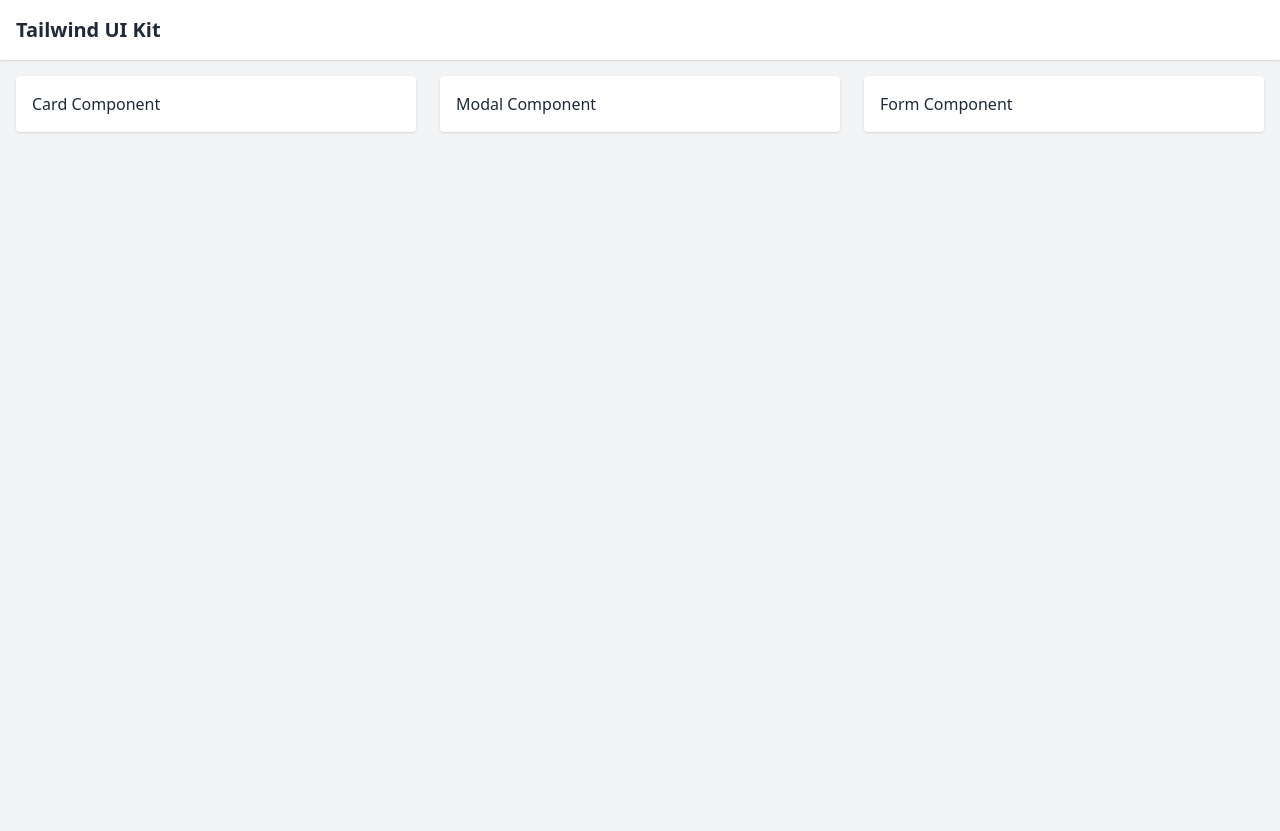
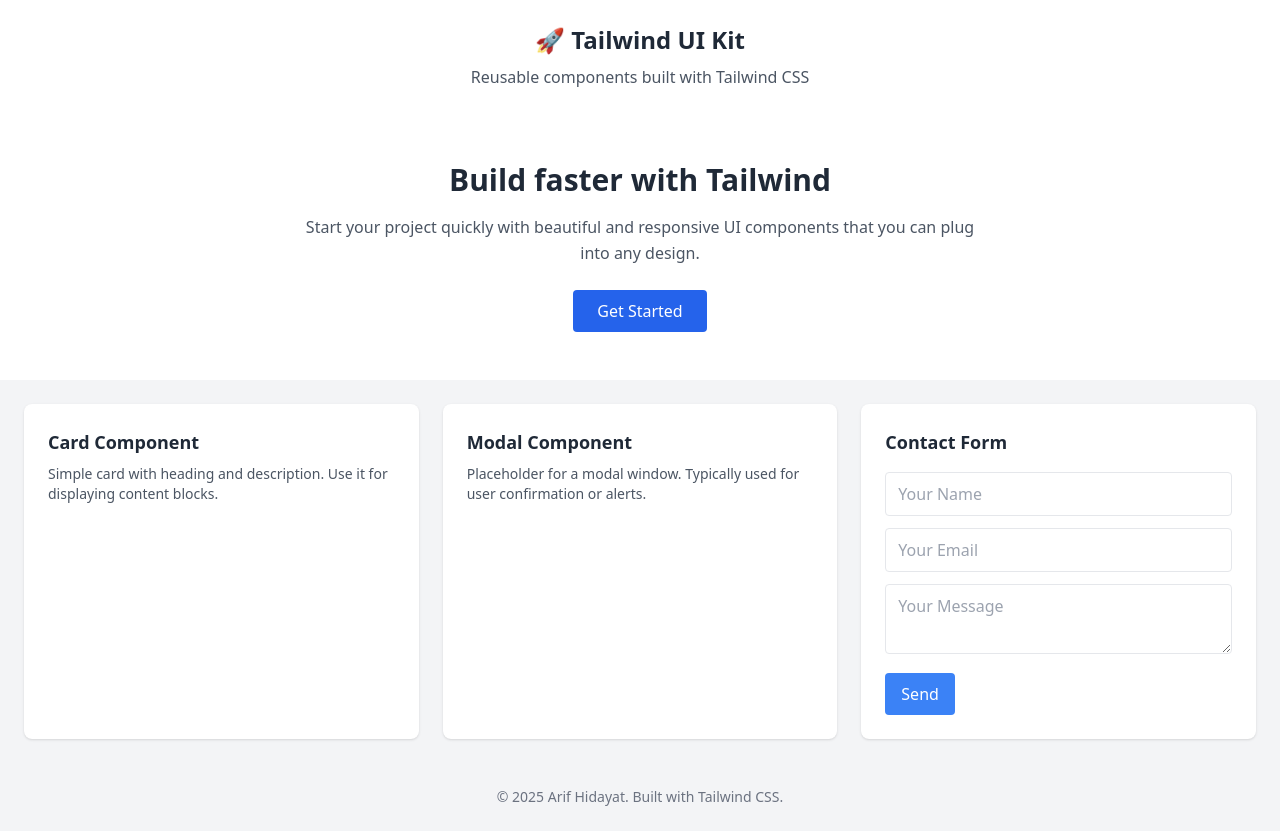
Before and after one commit to itarifhidayat/tailwind-ui-kit, a plain HTML site: page index.html in a window 1280 px wide. Before the commit the page ends 800 px from the top, so only its background shows below. Drawn offline with nearby package versions, Linux system fonts and the light colour scheme.

Commit message:
Update index.html
Replace index.html with enhanced Tailwind UI layout

```diff
--- a/index.html
+++ b/index.html
@@ -6,14 +6,49 @@
   <title>Tailwind UI Kit</title>
   <script src="https://cdn.tailwindcss.com"></script>
 </head>
-<body class="bg-gray-100 text-gray-800">
-  <header class="bg-white shadow p-4">
-    <h1 class="text-xl font-bold">Tailwind UI Kit</h1>
+<body class="bg-gray-100 text-gray-800 font-sans leading-relaxed">
+  <!-- Header -->
+  <header class="bg-white shadow p-6">
+    <h1 class="text-2xl font-bold text-center">🚀 Tailwind UI Kit</h1>
+    <p class="text-center text-gray-600 mt-2">Reusable components built with Tailwind CSS</p>
   </header>
-  <main class="p-4 grid gap-6 md:grid-cols-2 lg:grid-cols-3">
-    <div class="p-4 bg-white rounded shadow">Card Component</div>
-    <div class="p-4 bg-white rounded shadow">Modal Component</div>
-    <div class="p-4 bg-white rounded shadow">Form Component</div>
+
+  <!-- Hero Section -->
+  <section class="bg-white py-12 px-6 text-center">
+    <h2 class="text-3xl font-semibold mb-4">Build faster with Tailwind</h2>
+    <p class="mb-6 text-gray-600 max-w-2xl mx-auto">Start your project quickly with beautiful and responsive UI components that you can plug into any design.</p>
+    <button class="bg-blue-600 text-white px-6 py-2 rounded hover:bg-blue-700 transition">Get Started</button>
+  </section>
+
+  <!-- Components Grid -->
+  <main class="p-6 grid gap-6 md:grid-cols-2 lg:grid-cols-3">
+    <!-- Card Component -->
+    <div class="bg-white p-6 rounded-lg shadow hover:shadow-lg transition">
+      <h3 class="text-lg font-bold mb-2">Card Component</h3>
+      <p class="text-sm text-gray-600">Simple card with heading and description. Use it for displaying content blocks.</p>
+    </div>
+
+    <!-- Modal Component (Static) -->
+    <div class="bg-white p-6 rounded-lg shadow hover:shadow-lg transition">
+      <h3 class="text-lg font-bold mb-2">Modal Component</h3>
+      <p class="text-sm text-gray-600">Placeholder for a modal window. Typically used for user confirmation or alerts.</p>
+    </div>
+
+    <!-- Contact Form Component -->
+    <div class="bg-white p-6 rounded-lg shadow hover:shadow-lg transition">
+      <h3 class="text-lg font-bold mb-4">Contact Form</h3>
+      <form class="space-y-3">
+        <input type="text" placeholder="Your Name" class="w-full border rounded px-3 py-2" />
+        <input type="email" placeholder="Your Email" class="w-full border rounded px-3 py-2" />
+        <textarea placeholder="Your Message" class="w-full border rounded px-3 py-2"></textarea>
+        <button class="bg-blue-500 text-white px-4 py-2 rounded hover:bg-blue-600">Send</button>
+      </form>
+    </div>
   </main>
+
+  <!-- Footer -->
+  <footer class="text-center text-sm text-gray-500 py-6">
+    © 2025 Arif Hidayat. Built with Tailwind CSS.
+  </footer>
 </body>
 </html>
```
